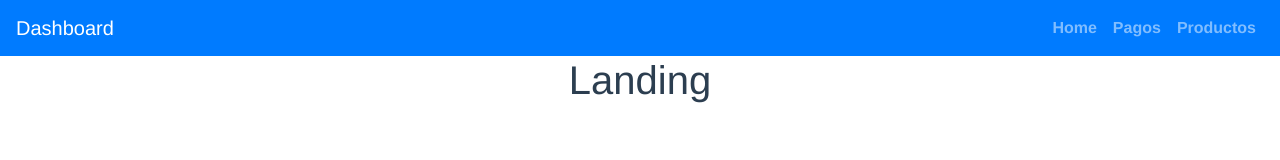
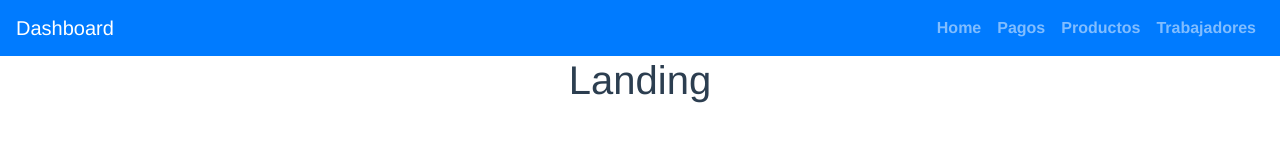
Before and after one commit to juanfcolopez/dashboard, a Vue app: page / in a window 1280 px wide. Shown: the top 160 px of the page. Built offline with nearby package versions, Linux system fonts and the light colour scheme.

Commit message:
Add workers view to navbar

```diff
--- a/src/components/NavBar.vue
+++ b/src/components/NavBar.vue
@@ -17,6 +17,9 @@
         <li class="nav-item">
           <router-link to="/products" class="nav-link">Productos</router-link>
         </li>
+         <li class="nav-item">
+          <router-link to="/workers" class="nav-link">Trabajadores</router-link>
+        </li>
       </b-navbar-nav>
     </b-collapse>
   </b-navbar>
--- a/src/router/index.js
+++ b/src/router/index.js
@@ -13,18 +13,17 @@ const routes = [
   {
     path: '/payments',
     name: 'payments',
-    // route level code-splitting
-    // this generates a separate chunk (about.[hash].js) for this route
-    // which is lazy-loaded when the route is visited.
     component: () => import(/* webpackChunkName: "about" */ '../views/PaymentsView.vue')
   },
   {
     path: '/products',
     name: 'products',
-    // route level code-splitting
-    // this generates a separate chunk (about.[hash].js) for this route
-    // which is lazy-loaded when the route is visited.
     component: () => import(/* webpackChunkName: "about" */ '../views/ProductsView.vue')
+  },
+  {
+    path: '/workers',
+    name: 'workers',
+    component: () => import(/* webpackChunkName: "about" */ '../views/WorkersView.vue')
   }
 ]
 
```
